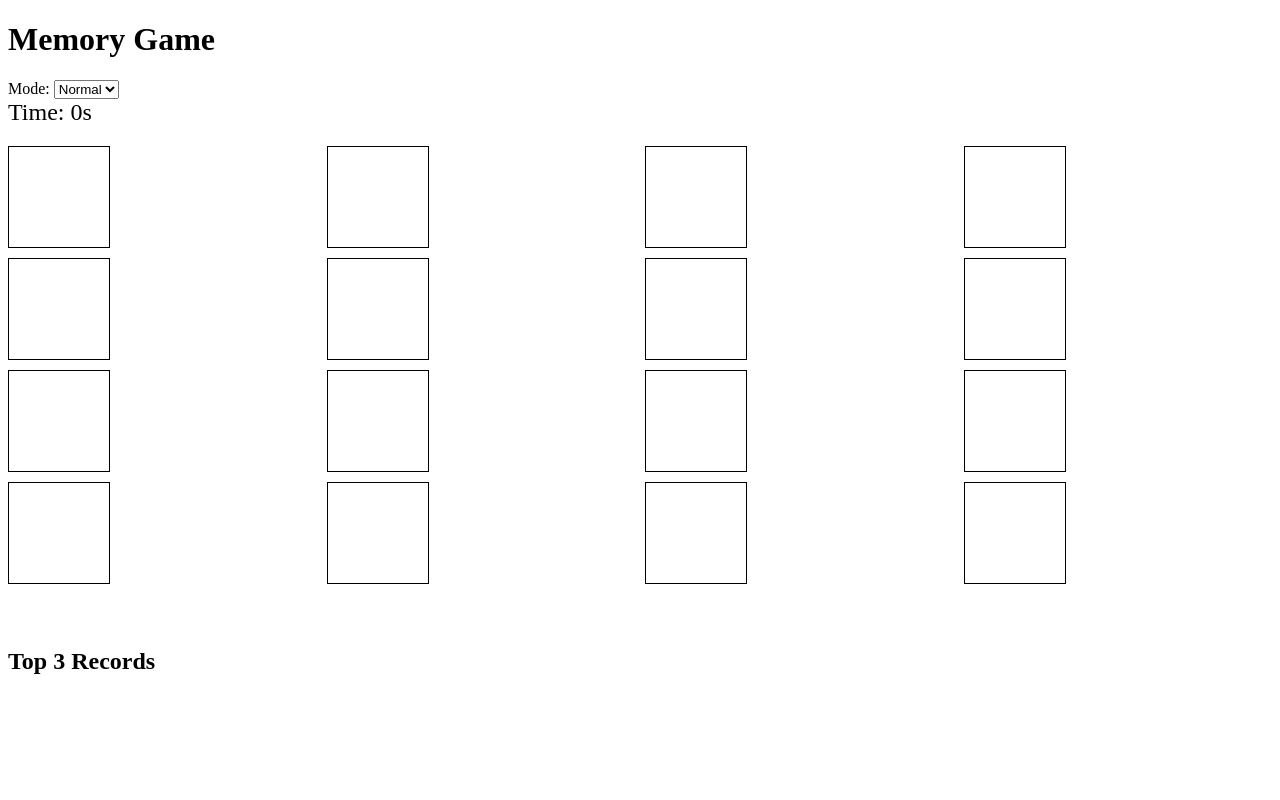
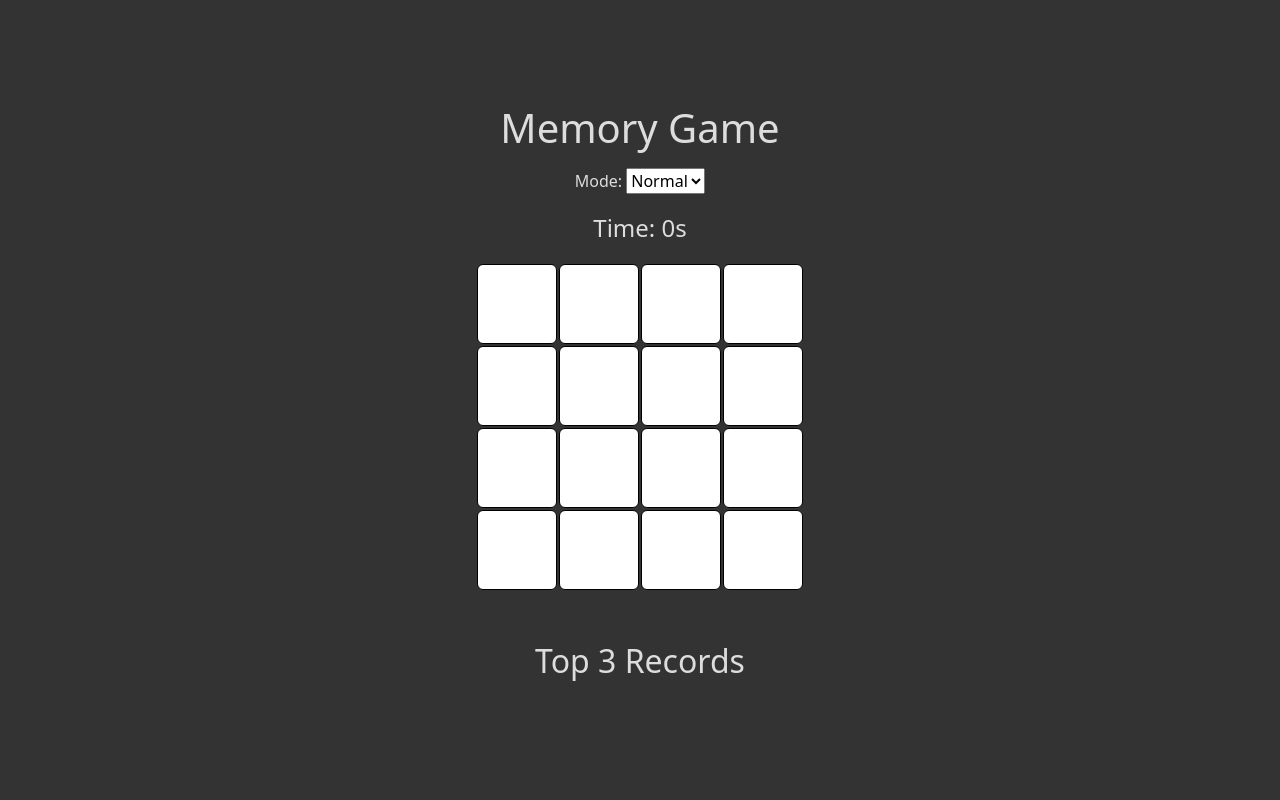
Before and after one commit to behnoudng/memory_game, a Django app: page / in a window 1280 px wide. Run offline with Django 5.2, Linux system fonts and the light colour scheme; data comes from the database, SQL or seed files in the repository.

Commit message:
version 1.0

```diff
--- a/game/templates/game/game.html
+++ b/game/templates/game/game.html
@@ -5,10 +5,16 @@
     <meta charset="UTF-8">
     <meta name="viewport" content="width=device-width, initial-scale=1.0">
     <title>Memory Game</title>
+    <link rel="stylesheet" href="https://cdn.jsdelivr.net/npm/bootstrap@5.3.0/dist/css/bootstrap.min.css">
     <style>
+        body {
+            background-color: #333;
+            color: #ddd;
+        }
+
         .card {
-            width: 100px;
-            height: 100px;
+            width: 80px;
+            height: 80px;
             border: 1px solid #000;
             text-align: center;
             vertical-align: middle;
@@ -19,10 +25,10 @@
         }
 
         .grid {
-            display: grid;
-            grid-template-columns: repeat(4, 1fr);
-            gap: 10px;
-            margin-bottom: 20px;
+            display: inline-grid;
+            grid-template-columns: repeat(4, 80px);
+            gap: 2px;
+            margin: 0 auto;
         }
 
         .hidden {
@@ -30,55 +36,65 @@
         }
 
         #message {
-            font-size: 20px;
-            height: 24px;
+            font-size: 18px;
+            height: auto;
         }
 
         #timer {
-            font-size: 24px;
-            margin-bottom: 20px;
+            font-size: 20px;
+            margin-bottom: 10px;
         }
 
         #top-records {
-            font-size: 18px;
-            margin-top: 20px;
+            font-size: 16px;
+            margin-top: 10px;
         }
     </style>
 </head>
 
-<body>
-    <h1>Memory Game</h1>
+<body class="container d-flex flex-column justify-content-center align-items-center vh-100 text-center">
+    <div class="w-75 mx-auto">
+        <div class="row mb-2">
+            <div class="col-12">
+                <h1 class="mb-3">Memory Game</h1>
 
                 <!-- Mode Dropdown -->
-    <form method="get" action="">
+                <form method="get" action="" class="d-inline-block mb-3">
                     <label for="mode">Mode:</label>
                     <select name="mode" id="mode" onchange="this.form.submit()">
-            <option value="easy" {% if mode == 'easy' %}selected{% endif %}>Easy</option>
-            <option value="normal" {% if mode == 'normal' %}selected{% endif %}>Normal</option>
-            <option value="hard" {% if mode == 'hard' %}selected{% endif %}>Hard</option>
+                        <option value="easy" {% if mode == "easy" %}selected{% endif %}>Easy</option>
+                        <option value="normal" {% if mode == "normal" %}selected{% endif %}>Normal</option>
+                        <option value="hard" {% if mode == "hard" %}selected{% endif %}>Hard</option>
                     </select>
                 </form>
 
                 <!-- Timer -->
-    <div id="timer">Time: 0s</div>
+                <div id="timer" class="fs-4">Time: 0s</div>
+            </div>
+        </div>
 
+        <div class="row">
+            <div class="col-12">
                 <div class="grid">
                     {% for card in cards %}
                     <div class="card" data-value="{{ card.value }}"></div>
                     {% endfor %}
-
+                </div>
+                <div id="message" class="mt-3" style="height:20px;"></div>
+            </div>
         </div>
 
-    <div id="message"></div>
-
-    <!-- Top 3 Records -->
+        <div class="row mt-3">
+            <div class="col-12">
                 <h2>Top 3 Records</h2>
                 <ul id="top-records">
                     {% for record in top_records %}
-        <li>{{record.0}} seconds</li>
+                    <li style="list-style-type:none;">{{record.0}} seconds</li>
                     {% endfor %}
                 </ul>
-
+            </div>
+        </div>
+    </div>
 
     <script>
         const cards = document.querySelectorAll('.card');
@@ -107,7 +123,7 @@
         };
 
         // Stop the timer
-        const stopTimer = () =>{
+        const stopTimer = () => {
             clearInterval(timerInterval);
             timerInterval = null;
         }
@@ -174,6 +190,7 @@
         })
 
     </script>
+    <script src="https://cdn.jsdelivr.net/npm/bootstrap@5.3.0/dist/js/bootstrap.bundle.min.js"></script>
 </body>
 
 </html>
```
Lines whose indentation alone changed are shown as unchanged.
